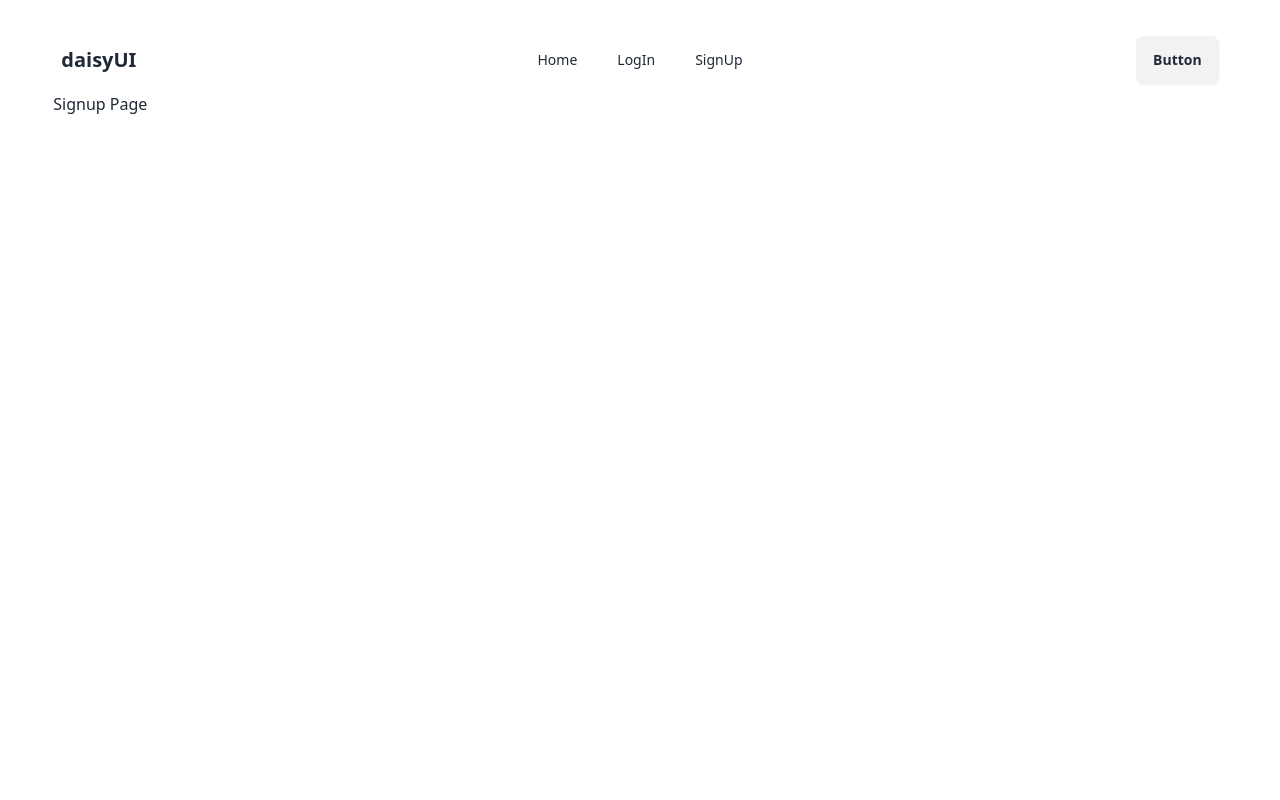
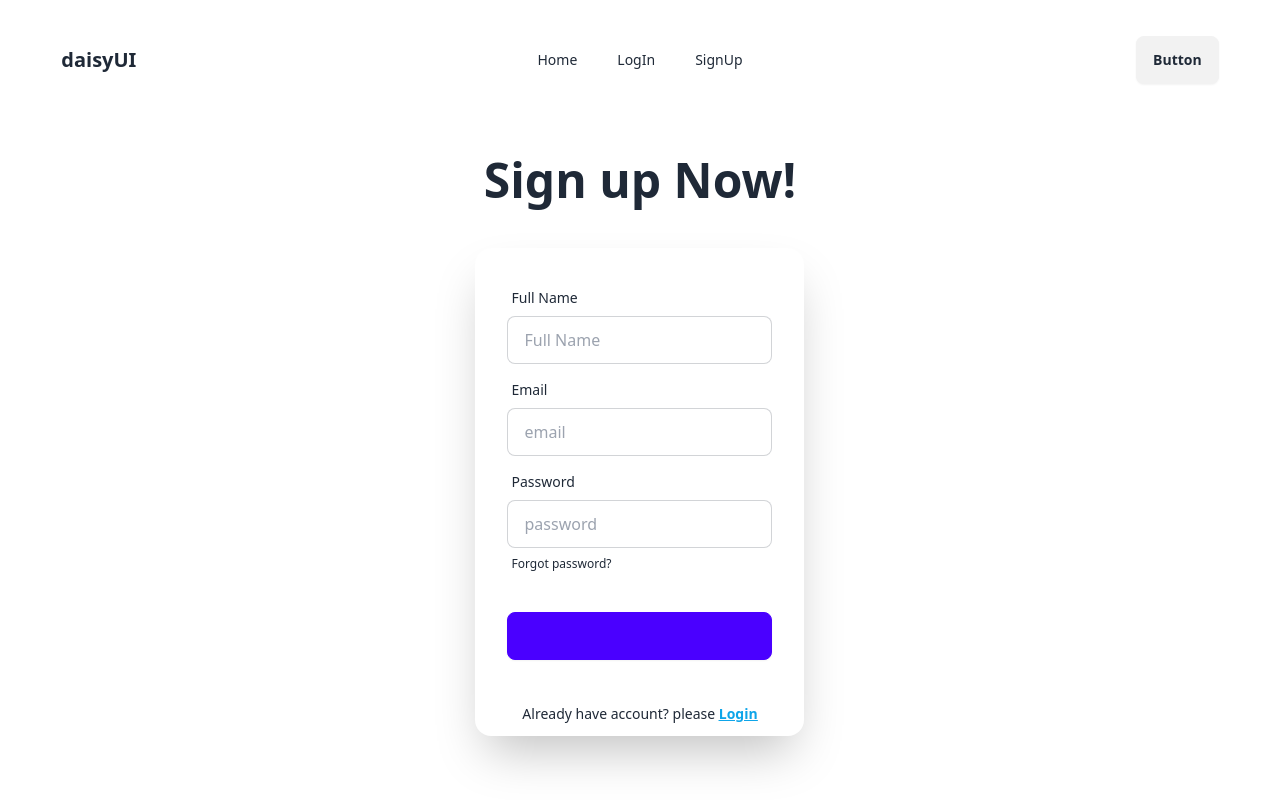
Before and after one commit to MukitHossen7/private-route-with-firebase, a React (Vite) app: page /Signup in a window 1280 px wide. Built offline with nearby package versions, Linux system fonts and the light colour scheme.

Commit message:
create context

```diff
--- /dev/null
+++ b/src/Provider/AuthProvider.jsx
@@ -0,0 +1,12 @@
+/* eslint-disable react/prop-types */
+import { createContext } from "react";
+
+export const AuthContext = createContext();
+const AuthProvider = ({ children }) => {
+  const info = {
+    profession: "Programming",
+  };
+  return <AuthContext.Provider value={info}>{children}</AuthContext.Provider>;
+};
+
+export default AuthProvider;
--- a/src/components/Header/Header.jsx
+++ b/src/components/Header/Header.jsx
@@ -1,6 +1,10 @@
+import { useContext } from "react";
 import { Link, NavLink } from "react-router-dom";
+import { AuthContext } from "../../Provider/AuthProvider";
 
 const Header = () => {
+  const { profession } = useContext(AuthContext);
+  console.log(profession);
   return (
     <div className="pt-7">
       <div className="navbar bg-base-100">
--- a/src/components/Login.jsx
+++ b/src/components/Login.jsx
@@ -1,7 +1,61 @@
+import { Link } from "react-router-dom";
+
 const Login = () => {
+  const handleLogin = (e) => {
+    e.preventDefault();
+    const email = e.target.email.value;
+    const password = e.target.password.value;
+    console.log(email, password);
+  };
   return (
-    <div>
-      <h1>Login Page</h1>
+    <div className="hero mt-12 ">
+      <div className="hero-content flex-col ">
+        <div className="text-center lg:text-left">
+          <h1 className="text-5xl font-bold">Login now!</h1>
+        </div>
+        <div className="card bg-base-100 w-full max-w-sm shrink-0 shadow-2xl mt-7">
+          <form className="card-body" onSubmit={handleLogin}>
+            <div className="form-control">
+              <label className="label">
+                <span className="label-text">Email</span>
+              </label>
+              <input
+                type="email"
+                name="email"
+                placeholder="email"
+                className="input input-bordered"
+                required
+              />
+            </div>
+            <div className="form-control">
+              <label className="label">
+                <span className="label-text">Password</span>
+              </label>
+              <input
+                type="password"
+                name="password"
+                placeholder="password"
+                className="input input-bordered"
+                required
+              />
+              <label className="label">
+                <a href="#" className="label-text-alt link link-hover">
+                  Forgot password?
+                </a>
+              </label>
+            </div>
+            <div className="form-control mt-6">
+              <button className="btn btn-primary">Login</button>
+            </div>
+          </form>
+          <p className="text-sm my-3 text-center">
+            New to the website? please{" "}
+            <span className="text-sky-500 underline font-bold">
+              <Link to="/Signup">Sign up</Link>
+            </span>{" "}
+          </p>
+        </div>
+      </div>
     </div>
   );
 };
--- a/src/components/Signup.jsx
+++ b/src/components/Signup.jsx
@@ -1,7 +1,74 @@
+import { Link } from "react-router-dom";
+
 const Signup = () => {
+  const handleSignUp = (e) => {
+    e.preventDefault();
+    const email = e.target.email.value;
+    const password = e.target.password.value;
+    const name = e.target.name.value;
+    console.log(name, password, email);
+  };
   return (
-    <div>
-      <h1>Signup Page</h1>
+    <div className="hero mt-12 ">
+      <div className="hero-content flex-col ">
+        <div className="text-center lg:text-left">
+          <h1 className="text-5xl font-bold">Sign up Now!</h1>
+        </div>
+        <div className="card bg-base-100 w-full max-w-sm shrink-0 shadow-2xl mt-7">
+          <form className="card-body" onSubmit={handleSignUp}>
+            <div className="form-control">
+              <label className="label">
+                <span className="label-text">Full Name</span>
+              </label>
+              <input
+                type="text"
+                name="name"
+                placeholder="Full Name"
+                className="input input-bordered"
+                required
+              />
+            </div>
+            <div className="form-control">
+              <label className="label">
+                <span className="label-text">Email</span>
+              </label>
+              <input
+                type="email"
+                name="email"
+                placeholder="email"
+                className="input input-bordered"
+                required
+              />
+            </div>
+            <div className="form-control">
+              <label className="label">
+                <span className="label-text">Password</span>
+              </label>
+              <input
+                type="password"
+                name="password"
+                placeholder="password"
+                className="input input-bordered"
+                required
+              />
+              <label className="label">
+                <a href="#" className="label-text-alt link link-hover">
+                  Forgot password?
+                </a>
+              </label>
+            </div>
+            <div className="form-control mt-6">
+              <button className="btn btn-primary"></button>
+            </div>
+          </form>
+          <p className="text-sm my-3 text-center">
+            Already have account? please{" "}
+            <span className="text-sky-500 underline font-bold">
+              <Link to="/login">Login</Link>
+            </span>{" "}
+          </p>
+        </div>
+      </div>
     </div>
   );
 };
--- a/src/firebase.init.js
+++ b/src/firebase.init.js
@@ -1,5 +1,5 @@
 import { initializeApp } from "firebase/app";
-
+import { getAuth } from "firebase/auth";
 const firebaseConfig = {
   apiKey: "AIzaSyCKp24TB4CEDuNJt1jjhzILlxwuCaVPVJc",
   authDomain: "private-route-with-fireb-38894.firebaseapp.com",
@@ -10,4 +10,5 @@ const firebaseConfig = {
 };
 
 const app = initializeApp(firebaseConfig);
-export default app;
+const auth = getAuth(app);
+export default auth;
--- a/src/main.jsx
+++ b/src/main.jsx
@@ -4,9 +4,12 @@ import "./index.css";
 
 import { RouterProvider } from "react-router-dom";
 import router from "./Routes/Routes.jsx";
+import AuthProvider from "./Provider/AuthProvider.jsx";
 
 createRoot(document.getElementById("root")).render(
   <StrictMode>
-    <RouterProvider router={router} />
+    <AuthProvider>
+      <RouterProvider router={router} />
+    </AuthProvider>
   </StrictMode>
 );
```
